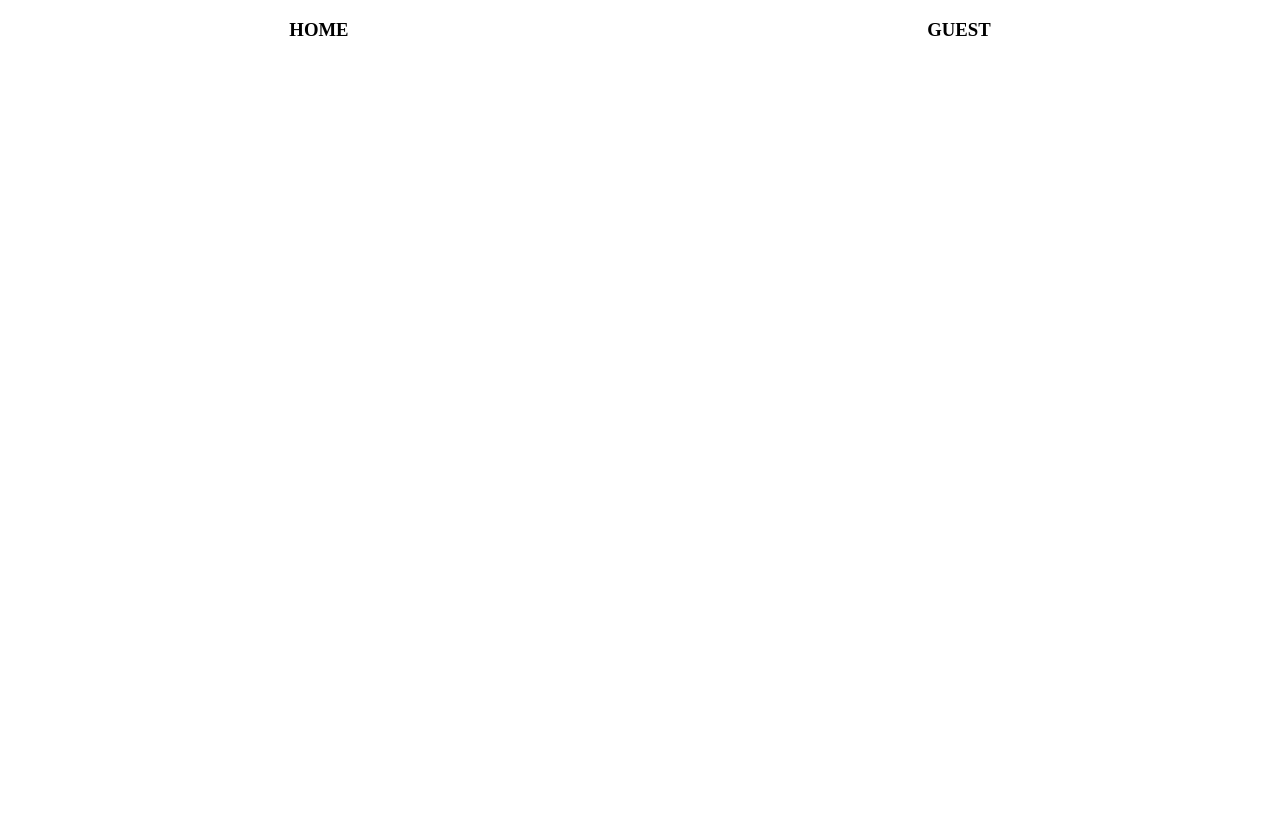
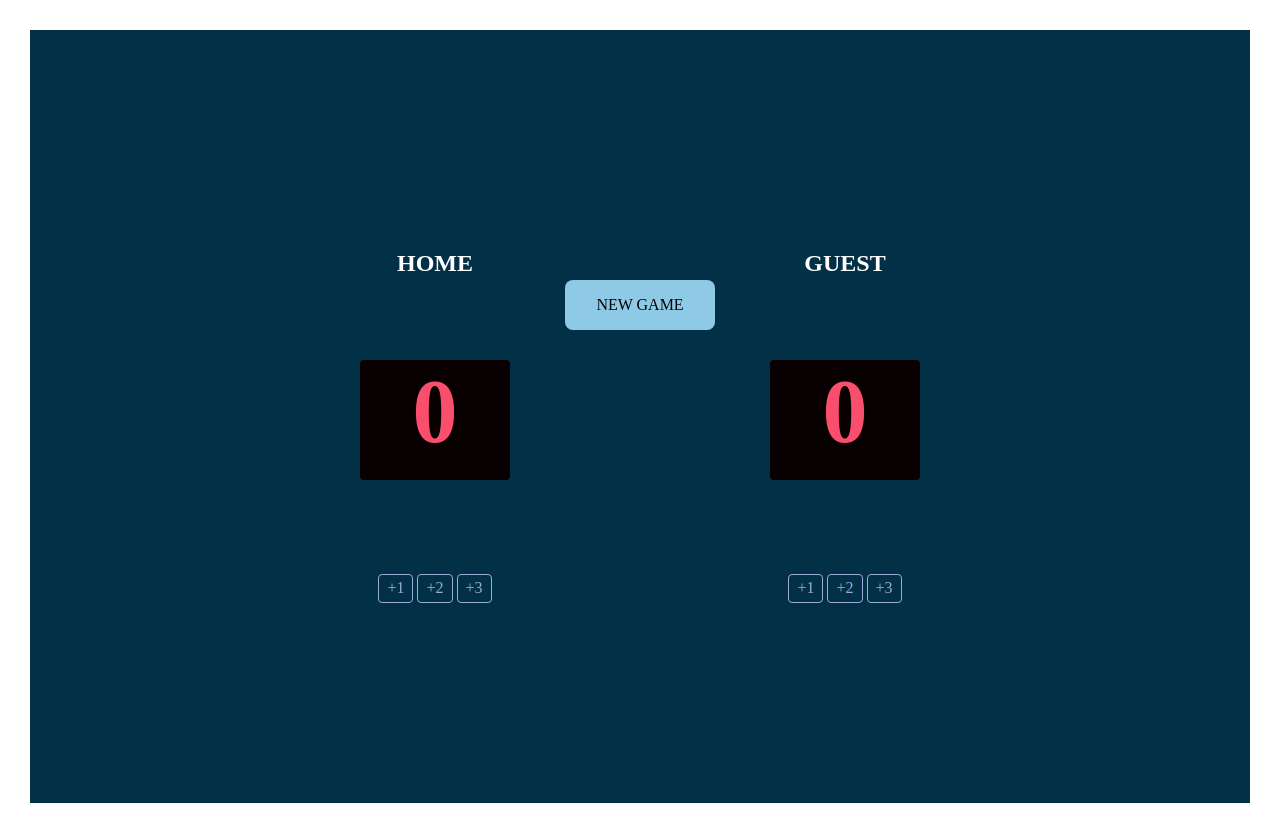
Before and after one commit to Satiosaad125/new-basketball, a website built with Vite: page index.html in a window 1280 px wide. Before the commit the page ends 800 px from the top, so only its background shows below. Built offline with nearby package versions, Linux system fonts and the light colour scheme.

Commit message:
I made this changes

```diff
--- a/index.css
+++ b/index.css
@@ -1,8 +1,51 @@
 body {
     margin: 0;
+    text-align: center;
 }
+
 
 .container {
     display: flex;
     justify-content: space-around;
+    margin: 30px;
+    padding: 200px;
+    background-color: #023047;
+
 }
+.color {
+    font-weight: 800;
+    width: 150px;
+    height: 35px;
+    color: #fff;
+}
+
+.score {
+    font-size: 90px;
+    text-align: center;
+    width: 150px;
+    height: 120px;
+    background-color: #080001;
+    color: #F94F6D;
+    border-radius: 4px;
+}
+.btn-design{
+    background: none;
+    border: 1px solid #9AABD8;
+    color: #9AABD8;
+    margin-top: 20px ;
+    padding: 4px 8px;
+    border-radius: 4px;
+}
+.game-btn {
+    text-transform: capitalize;
+    text-align: center;
+    width: 150px;
+    height: 50px;
+    padding: 5px 10px;
+    margin: 50px;
+    border-radius: 8px;
+    background-color: #8ecae6;
+    border: none;
+    position: absolute;
+
+}
--- a/index.html
+++ b/index.html
@@ -1,15 +1,30 @@
 <html>
-    <head><link rel="stylesheet" href="https://cdnjs.cloudflare.com/ajax/libs/normalize/8.0.1/normalize.css">
-        <link rel="stylesheet" href="index.css">
+  <head>
+    <link
+      rel="stylesheet"
+      href="https://cdnjs.cloudflare.com/ajax/libs/normalize/8.0.1/normalize.css"
+    />
+    <link rel="stylesheet" href="index.css" />
+    <title>Basketball Counter</title>
   </head>
   <body>
     <div class="container">
       <div>
-                <h3>HOME</h3>
+        <h2 class="color">HOME</h2>
+        <h2 class="score" id="home-score">0</h2>
+        <button class="btn-design" onclick="addHomePoint1()">+1</button>
+        <button class="btn-design" onclick="addHomePoint2()">+2</button>
+        <button class="btn-design" onclick="addHomePoint3()">+3</button>
       </div>
       <div>
-                <h3>GUEST</h3>
+        <h2 class="color">GUEST</h2>
+        <h2 class="score" id="guest-score">0</h2>
+        <button class="btn-design" onclick=" addGuestPoint1()">+1</button>
+        <button class="btn-design" onclick="addGuestPoint2()">+2</button>
+        <button class="btn-design" onclick="addGuestPoint3()">+3</button>
       </div>
+
+      <button class="game-btn" onclick="newGame()">NEW GAME</button>
     </div>
     <script src="index.js"></script>
   </body>
--- a/vite.config.js
+++ b/vite.config.js
@@ -3,4 +3,32 @@ import {defineConfig} from 'vite'
 
 export default defineConfig({
 	plugins: []
-})
+});
+let guestCounter = 0
+let homeCounter = 0
+let scoreGuest = document.getElementById("guest-score")
+let scoreHome = document.getElementById("home-score")
+function addGuestPoint1() {
+
+    scoreGuest.textContent = guestCounter +=1
+
+}
+function addHomePoint1(){
+    scoreHome.textContent = homeCounter +=1
+}
+function addGuestPoint2() {
+    scoreGuest.textContent = guestCounter +=2
+}
+function addHomePoint2() {
+    scoreHome.textContent = homeCounter+=2
+}
+function addGuestPoint3() {
+    scoreGuest.textContent = guestCounter+=3
+}
+function addHomePoint3() {
+    scoreHome.textContent = homeCounter+=3
+}
+function newGame() {
+    scoreGuest.textContent = guestCounter =0
+    scoreHome.textContent = homeCounter = 0
+}
```
Lines whose indentation alone changed are shown as unchanged.
